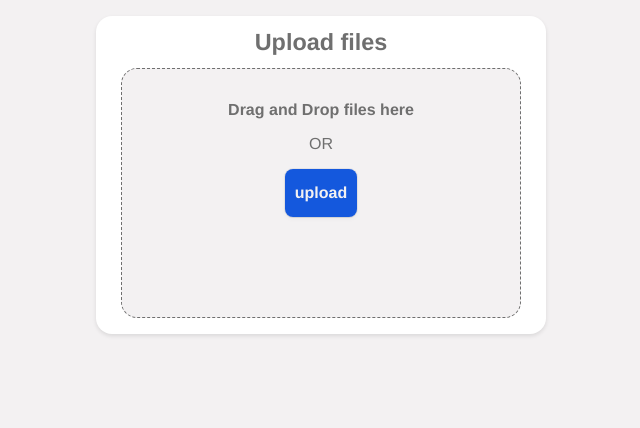
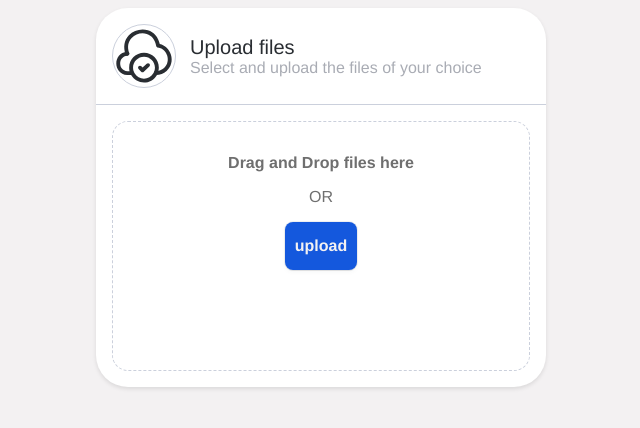
Before and after one commit to rkterungwa16/terkui-file-upload, a Next.js app: page / in a window 1280 px wide. Shown: the top 428 px of the page, without its empty margins (319-959 px from the left). Built offline with nearby package versions, Linux system fonts and the light colour scheme.

Commit message:
modify card design update card header and add card body

```diff
--- a/pages/index.tsx
+++ b/pages/index.tsx
@@ -10,6 +10,7 @@ import CircularProgressBar from "../src/circular-progress-bar";
 import { Layout } from "../src/layout";
 
 import styles from "../src/styles.module.css";
+import { UploadIcon } from "../src/icons/upload-icon";
 
 const CLOUD_NAME = "doy0uyv63";
 const CLOUD_URL = `https://api.cloudinary.com/v1_1/${CLOUD_NAME}/image/upload`;
@@ -21,9 +22,18 @@ export default function Home() {
   return (
     <Layout>
       <div className={styles.StyledCard}>
-        <div className={styles.StyledPageHeaderWrapper}>
-          <h3>Upload files</h3>
+        <div className={styles.CardHeader}>
+          <div className={styles.CardHeaderIconWrapper}>
+            <UploadIcon />
           </div>
+          <div className={styles.CardHeaderTextWrapper}>
+            <h5 className={styles.Text__h5}>Upload files</h5>
+            <h6 className={styles.Text__h6}>
+              Select and upload the files of your choice
+            </h6>
+          </div>
+        </div>
+        <div className={styles.CardBody}>
           <FileUploadManager
             url={CLOUD_URL}
             method={"POST"}
@@ -35,18 +45,20 @@ export default function Home() {
                   display: "flex",
                   flexDirection: "column",
                   alignItems: "center",
-                width: "400px",
+                  width: "100%",
                   height: "250px",
-                border: "1px dashed #6F6F6F",
+                  border: "1px dashed #CBD0DC",
                   padding: "1rem",
-                background: "#f3f1f2",
+                  background: "#ffffff",
                   borderRadius: "1rem",
                 }}
               >
                 <h4 style={{ paddingTop: "1rem", paddingBottom: "0.5rem" }}>
                   <b>Drag and Drop files here</b>
                 </h4>
-              <p style={{ paddingTop: "0.5rem", paddingBottom: "1rem" }}>OR</p>
+                <p style={{ paddingTop: "0.5rem", paddingBottom: "1rem" }}>
+                  OR
+                </p>
 
                 <label
                   className={`${styles.StyledPrimaryButton} ${styles.Button}`}
@@ -133,7 +145,8 @@ export default function Home() {
                                             fontWeight: "bold",
                                           }}
                                         >
-                                        {events.upload_progress.timeRemaining} s
+                                          {events.upload_progress.timeRemaining}{" "}
+                                          s
                                         </span>
                                       )}
                                   </div>
@@ -208,6 +221,7 @@ export default function Home() {
             }}
           </FileUploadManager>
         </div>
+      </div>
     </Layout>
   );
 }
--- /dev/null
+++ b/src/icons/upload-icon.tsx
@@ -0,0 +1,31 @@
+import styles from "../styles.module.css"
+
+export const UploadIcon = () => {
+  return (
+    <svg
+      xmlns="http://www.w3.org/2000/svg"
+      width="46"
+      height="46"
+      viewBox="0 0 46 46"
+      fill="none"
+      className={styles.Icon}
+    >
+      <path
+        d="M14.2988 37.0684H10.6188C4.98376 36.6659 2.45386 32.3342 2.45386 28.4817C2.45386 24.6292 4.98378 20.2784 10.5229 19.8951C11.3088 19.8184 11.9988 20.4317 12.0563 21.2367C12.1138 22.0226 11.5197 22.7126 10.7147 22.7701C6.99635 23.0384 5.32886 25.8367 5.32886 28.5009C5.32886 31.165 6.99635 33.9634 10.7147 34.2317H14.2988C15.0847 34.2317 15.7363 34.8834 15.7363 35.6692C15.7363 36.455 15.0847 37.0684 14.2988 37.0684Z"
+        fill="#292D32"
+      />
+      <path
+        d="M31.9506 37.0683C31.9123 37.0683 31.8932 37.0683 31.8548 37.0683C31.069 37.0683 30.3407 36.4167 30.3407 35.6308C30.3407 34.8067 30.954 34.1933 31.759 34.1933C34.1165 34.1933 36.2248 33.3692 37.8732 31.8933C40.8632 29.2867 41.0548 25.53 40.2498 22.885C39.4448 20.2592 37.2023 17.25 33.2923 16.7708C32.6598 16.6942 32.1614 16.215 32.0464 15.5825C31.2798 10.9825 28.8073 7.80084 25.0507 6.65084C21.179 5.44334 16.6556 6.63167 13.8381 9.58334C11.0973 12.4392 10.4648 16.445 12.0556 20.8533C12.324 21.6008 11.9407 22.425 11.1932 22.6933C10.4457 22.9617 9.62151 22.5783 9.35318 21.8308C7.41734 16.4258 8.29903 11.2508 11.7682 7.60918C15.314 3.89084 21.0065 2.41499 25.894 3.90999C30.379 5.28999 33.5415 8.98916 34.6915 14.1258C38.6014 15.0075 41.7448 17.9783 42.9907 22.08C44.3515 26.5458 43.1248 31.1458 39.7707 34.0592C37.6432 35.9758 34.864 37.0683 31.9506 37.0683Z"
+        fill="#292D32"
+      />
+      <path
+        d="M23 42.7034C19.1475 42.7034 15.5442 40.6526 13.57 37.3367C13.3592 37.0109 13.1484 36.6276 12.9759 36.2059C12.3242 34.8451 11.9792 33.2926 11.9792 31.6826C11.9792 25.6067 16.9242 20.6617 23 20.6617C29.0758 20.6617 34.0208 25.6067 34.0208 31.6826C34.0208 33.3117 33.6759 34.8451 32.9859 36.2634C32.8325 36.6276 32.6217 37.0109 32.3917 37.3751C30.4559 40.6526 26.8525 42.7034 23 42.7034ZM23 23.5367C18.515 23.5367 14.8542 27.1976 14.8542 31.6826C14.8542 32.8709 15.1033 33.9826 15.5825 34.9984C15.7358 35.3242 15.87 35.5926 16.0233 35.8417C17.48 38.3142 20.1441 39.8284 22.9808 39.8284C25.8175 39.8284 28.4816 38.3142 29.9191 35.8801C30.0916 35.5926 30.2451 35.3242 30.3601 35.0559C30.8776 34.0017 31.1266 32.8901 31.1266 31.7017C31.1458 27.1976 27.485 23.5367 23 23.5367Z"
+        fill="#292D32"
+      />
+      <path
+        d="M21.9073 35.0174C21.5432 35.0174 21.179 34.8833 20.8915 34.5958L18.9939 32.6983C18.4381 32.1424 18.4381 31.2224 18.9939 30.6666C19.5498 30.1108 20.4698 30.1108 21.0256 30.6666L21.9457 31.5866L25.0123 28.7499C25.6065 28.2133 26.5073 28.2516 27.044 28.8266C27.5806 29.4016 27.5423 30.3216 26.9673 30.8583L22.8848 34.6341C22.5973 34.8833 22.2523 35.0174 21.9073 35.0174Z"
+        fill="#292D32"
+      />
+    </svg>
+  );
+};
--- a/src/styles.module.css
+++ b/src/styles.module.css
@@ -3,14 +3,7 @@
   flex-direction: column;
   align-items: center;
   width: 100%;
-  margin-top: 1rem;
-}
-
-@media only screen and (min-width: 768px) {
-  .StyledPageComponentsWrapper {
-    width: 450px;
-    padding: 0;
-  }
+  margin: 0.5rem;
 }
 
 .StyledPageWrapper {
@@ -38,10 +31,59 @@
   align-items: center;
   width: 100%;
   background: #ffffff;
-  border-radius: 1rem;
+  border-radius: 2rem;
   box-shadow: 0px 2px 4px 0px rgba(0, 0, 0, 0.1);
+  color: #6f6f6f;
+}
+
+.CardHeader {
+  display: flex;
+  justify-content: flex-start;
+  align-items: center;
+  width: 100%;
+  border-radius: 3rem 3rem 0 0;
+  color: transparent;
+  background: transparent;
+  border-bottom: 1px solid #CBD0DC;
   padding: 1rem;
-  color: #6f6f6f;
+}
+
+.CardHeaderIconWrapper {
+  display: flex;
+  justify-content: center;
+  align-items: center;
+  border: 1px solid #CBD0DC;
+  height: 3rem;
+  width: 3rem;
+  border-radius: 100%;
+}
+
+.CardHeaderTextWrapper {
+  margin-left: 0.875rem;
+  display: flex;
+  flex-direction: column;
+}
+
+.Text__h5 {
+  color: #292D32;
+  font-weight: 500;
+  font-size: 1.25rem;
+}
+
+.Text__h6 {
+  color: #A9ACB4;
+  font-weight: 500;
+  font-size: 1rem;
+}
+
+.CardBody {
+  width: 100%;
+  padding: 1rem;
+}
+
+.Icon {
+  width: 2rem;
+  height: 2rem;
 }
 
 .Button {
@@ -63,3 +105,105 @@
   display: flex;
   align-items: center;
 }
+
+
+/* .wrapper {
+  position: relative;
+  width: 100%;
+  margin: 0 auto;
+  max-width: 1000px;
+}
+
+.wrapper:before {
+  left: -9px;
+}
+
+.wrapper:before, .wrapper:after {
+  content: "";
+  position: absolute;
+  top: 0;
+  width: 10px;
+  height: 100%;
+  background-color: #fff;
+}
+
+.wrapper video {
+  width: 100%;
+}
+.wrapper:after {
+  right: -5px;
+}
+
+.wrapper svg {
+  position: absolute;
+  top: 0;
+  left: 0;
+  width: 100%;
+  height: 100%;
+}
+.wrapper svg > rect {
+  -webkit-mask: url(#mask);
+  mask: url(#mask);
+} */
+
+@media only screen and (min-width: 768px) {
+  .StyledPageComponentsWrapper {
+    width: 450px;
+    padding: 0;
+  }
+
+  .Icon {
+    width: 4rem;
+    height: 4rem;
+  }
+
+  .CardHeaderIconWrapper {
+    width: 4rem;
+    height: 4rem;
+  }
+}
+
+.wrapper {
+  position: relative;
+  width: 100%;
+  margin: 0 auto;
+  max-width: 600px;
+}
+.wrapper video {
+  width: 100%;
+}
+.wrapper svg {
+  position: absolute;
+  top: 0;
+  left: 0;
+  width: 100%;
+  height: 100%;
+}
+.wrapper svg text {
+  font-family: "Montserrat", sans-serif;
+  font-weight: 900;
+  text-transform: uppercase;
+  font-size: 40px;
+}
+.wrapper svg > rect {
+  -webkit-mask: url(#mask);
+  mask: url(#mask);
+}
+.wrapper svg rect {
+  fill: #fff;
+}
+
+/* .wrapper:before, .wrapper:after {
+  content: "";
+  position: absolute;
+  top: 0;
+  width: 10px;
+  height: 100%;
+  background-color: #fff;
+} */
+/* .wrapper:before {
+  left: -9px;
+}
+.wrapper:after {
+  right: -5px;
+} */
```
Lines whose indentation alone changed are shown as unchanged.
